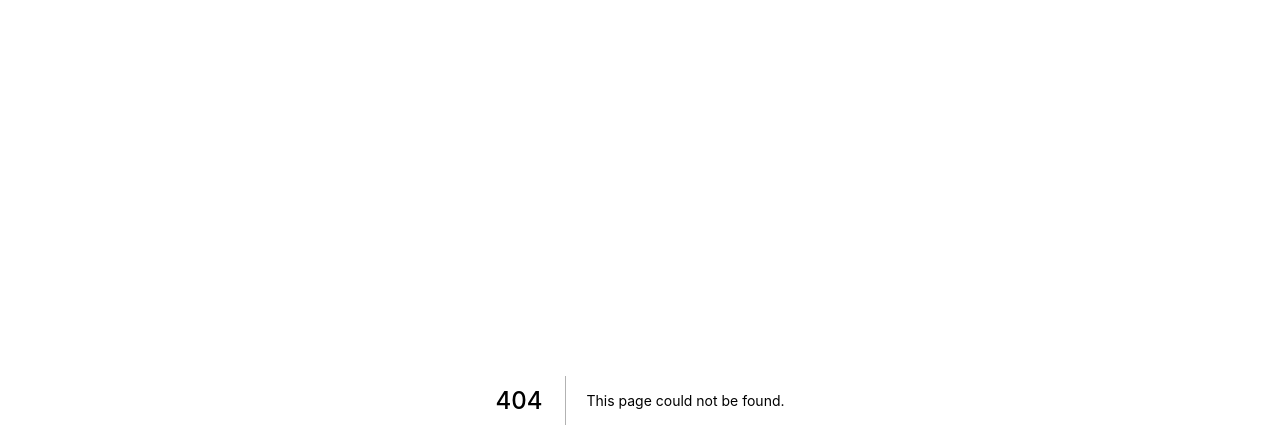
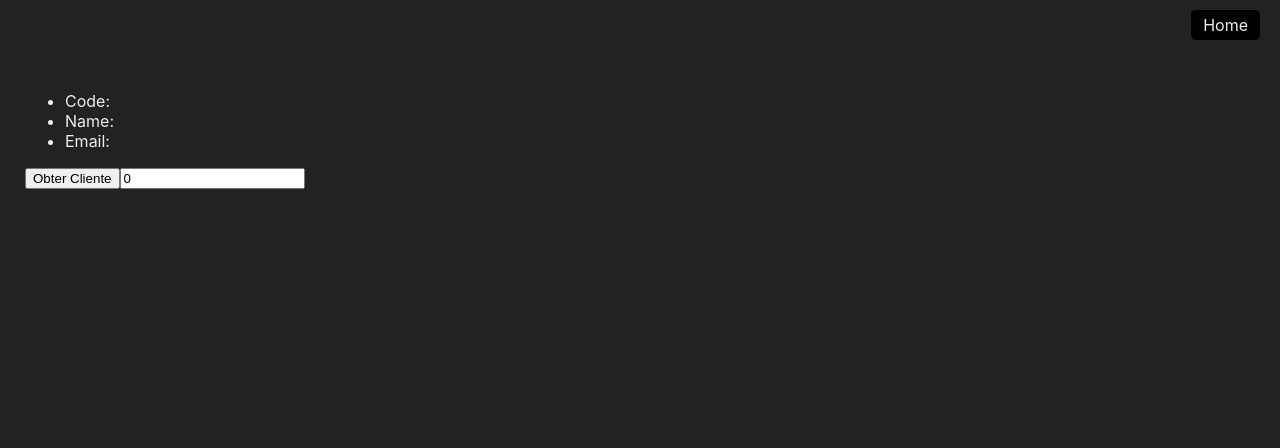
Before and after one commit to joao-souza-flooxai/section6-react-course-NextFirestore, a Next.js app in the folder next-firestore/: page /integration in a window 1280 px wide. Before the commit this address had no page. Shown: the top 448 px of the page. Built offline with nearby package versions, Linux system fonts and the light colour scheme.

Commit message:
feat: Added api request fetch example on the page integration.

```diff
--- a/next-firestore/src/pages/api/clients/[code].js
+++ b/next-firestore/src/pages/api/clients/[code].js
@@ -2,7 +2,7 @@ export default function handler(req, res) {
     const code = req.query.code;
     res.status(200).json({
         id: code,
-        nome: `Maria ${code}`,
+        name: `Maria ${code}`,
         email: `mariamariamaria${code}@fsdsdmail.com`
     });
 }
--- a/next-firestore/src/pages/index.jsx
+++ b/next-firestore/src/pages/index.jsx
@@ -19,6 +19,7 @@ export default function Home(){
         <Navigator name="Navegation/index.jsx" link="/navegation"/>
         <Navigator name="Client/[getClient]" link="/client/123"/>
         <Navigator name="State" link="/state"/>
+        <Navigator name="Integration" link="/integration"/>
       </div>
     </>
   );
--- /dev/null
+++ b/next-firestore/src/pages/integration.jsx
@@ -0,0 +1,27 @@
+import { useState } from "react";
+import Layout from "../components/Layout";
+
+export default function Integracao() {
+
+    const [client,setClient] = useState({});
+    const [code, setCode] = useState(0)
+    function getClients(code=123){
+        fetch(`http://localhost:3000/api/clients/${code}`)
+        .then(resp => resp.json())
+        .then(dados => setClient(dados));
+    }
+
+
+    return (
+        <Layout>
+
+            <ul>
+                <li>Code: {client?.id} </li>
+                <li>Name: {client?.name} </li>
+                <li>Email: {client?.email} </li>
+            </ul>
+            <button onClick={() => getClients(code)}>Obter Cliente</button>
+            <input type="text" name="" id="" value={code} onChange={e=>setCode(e.target.value)}/>
+        </Layout>
+    );
+}
```
